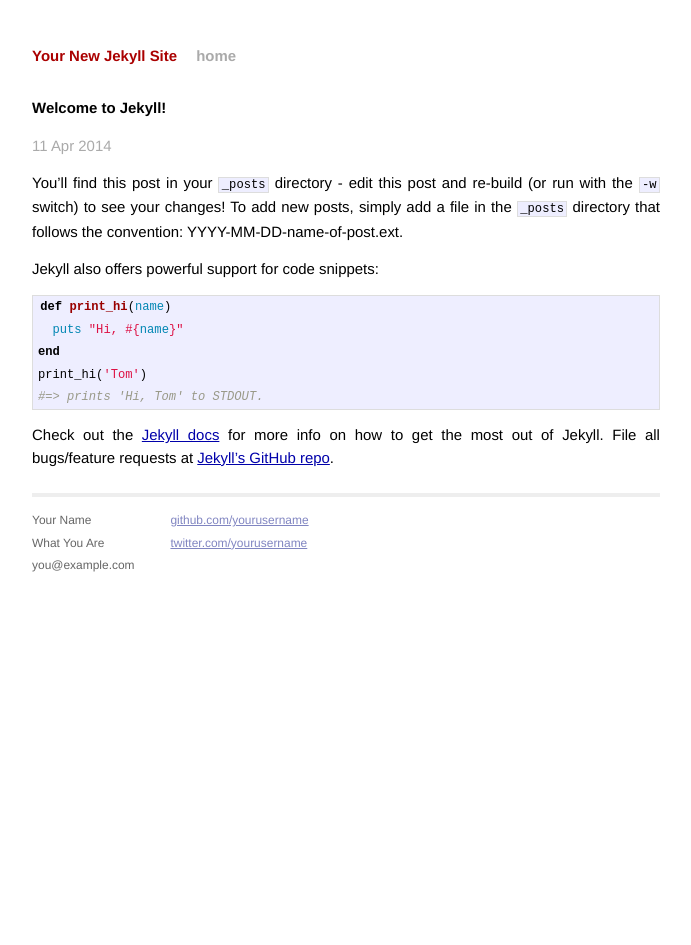
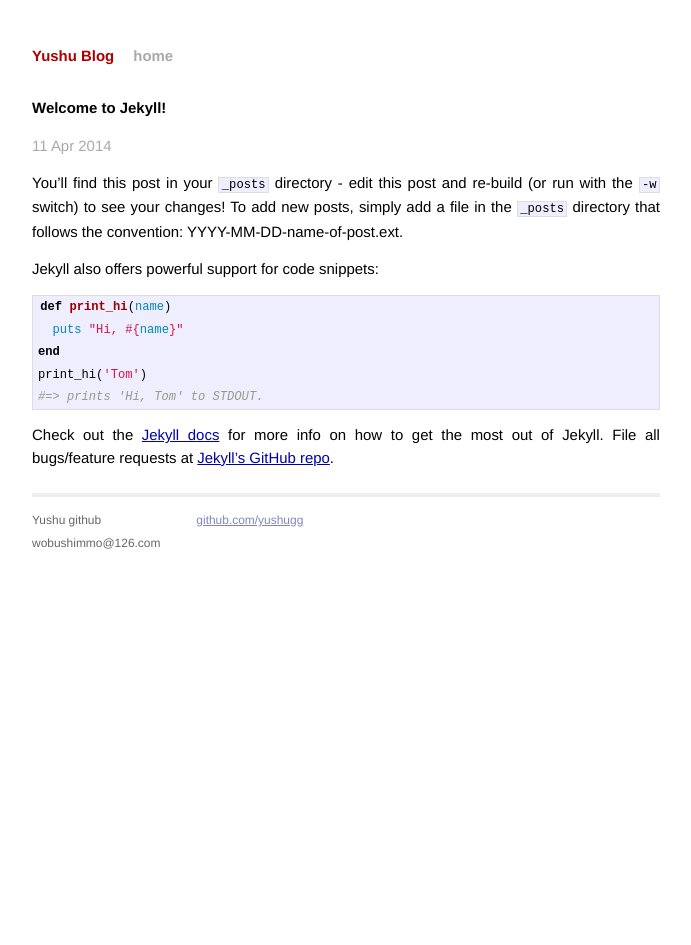
Before and after one commit to yushugg/yushugg.github.io, a Jekyll site: the page built from _posts/2014-04-11-welcome-to-jekyll.markdown, in a window 1280 px wide. Shown: the whole page, without its empty margins (294-985 px from the left). Built offline with Jekyll 4.4.1, drawn with Linux system fonts in a browser that asks for light colours; Markdown is read by kramdown in place of the engine named in the settings.

Commit message:
modify name information

```diff
--- a/_config.yml
+++ b/_config.yml
@@ -1,3 +1,3 @@
-name: Your New Jekyll Site
+name: Yushu Blog
 markdown: redcarpet
 pygments: true
--- a/_layouts/default.html
+++ b/_layouts/default.html
@@ -26,15 +26,13 @@
           <div class="footer">
             <div class="contact">
               <p>
-                Your Name<br />
-                What You Are<br />
-                you@example.com
+                Yushu github<br />
+                wobushimmo@126.com
               </p>
             </div>
             <div class="contact">
               <p>
-                <a href="https://github.com/yourusername">github.com/yourusername</a><br />
-                <a href="https://twitter.com/yourusername">twitter.com/yourusername</a><br />
+                <a href="https://github.com/yushugg">github.com/yushugg</a><br />
               </p>
             </div>
           </div>
--- a/index.html
+++ b/index.html
@@ -1,6 +1,6 @@
 ---
 layout: default
-title: Your New Jekyll Site
+title: Yushu Blog
 ---
 
 <div id="home">
```
